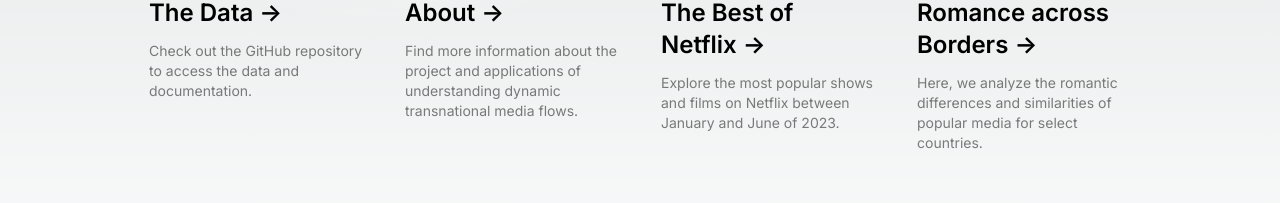
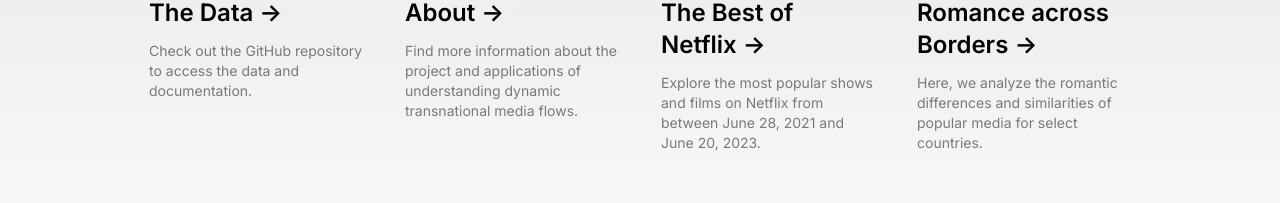
Before and after one commit to macarah/netflix, a Next.js app: page / in a window 1280 px wide. Shown: the part 526-729 px from the top of the page. Built offline with nearby package versions, Linux system fonts and the light colour scheme.

Commit message:
Update page.tsx

```diff
--- a/app/page.tsx
+++ b/app/page.tsx
@@ -54,7 +54,7 @@ export default function Home() {
                 {/* Description is kept for each link */}
                 {link.name === 'The Data' && 'Check out the GitHub repository to access the data and documentation.'}
                 {link.name === 'About' && 'Find more information about the project and applications of understanding dynamic transnational media flows.'}
-                {link.name === 'The Best of Netflix' && 'Explore the most popular shows and films on Netflix between January and June of 2023.'}
+                {link.name === 'The Best of Netflix' && 'Explore the most popular shows and films on Netflix from between June 28, 2021 and June 20, 2023.'}
                 {link.name === 'Romance across Borders' && 'Here, we analyze the romantic differences and similarities of popular media for select countries.'}
               </p>
             </div>
```
